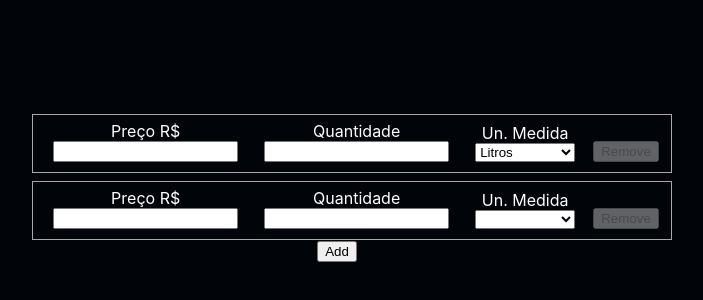
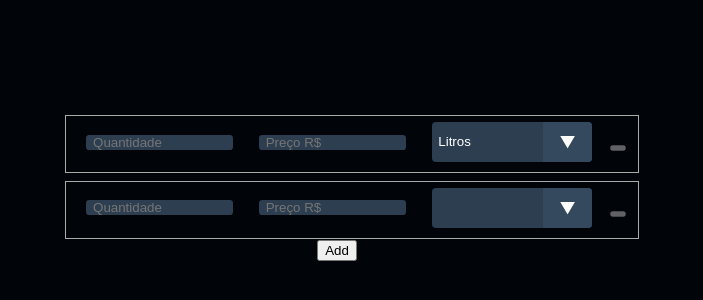
Before and after one commit to rafaelguinho/best-buy-calculator, a React (Create React App) app: page / in a window 1280 px wide. Shown: the part 212-512 px from the top of the page, without its empty margins (303-1006 px from the left). Built offline with nearby package versions, Linux system fonts and the light colour scheme.

Commit message:
Last visual updates

```diff
--- a/package.json
+++ b/package.json
@@ -3,6 +3,9 @@
   "version": "0.1.0",
   "private": true,
   "dependencies": {
+    "@fortawesome/fontawesome-svg-core": "^1.2.34",
+    "@fortawesome/free-solid-svg-icons": "^5.15.2",
+    "@fortawesome/react-fontawesome": "^0.1.14",
     "@testing-library/jest-dom": "^5.11.4",
     "@testing-library/react": "^11.1.0",
     "@testing-library/user-event": "^12.1.10",
--- a/src/App.css
+++ b/src/App.css
@@ -26,6 +26,62 @@ fieldset{
   margin-bottom: .5em;
 }
 
+/* Reset Select */
+select, .input {
+  -webkit-appearance: none;
+  -moz-appearance: none;
+  -ms-appearance: none;
+  appearance: none;
+  outline: 0;
+  box-shadow: none;
+  border: 0 !important;
+  background: #2c3e50;
+  background-image: none;
+}
+/* Remove IE arrow */
+select::-ms-expand {
+  display: none;
+}
+/* Custom Select */
+.select, .input {
+  position: relative;
+  display: flex;
+  width: 10em;
+  height: 40px;
+
+  background: #2c3e50;
+  overflow: hidden;
+  border-radius: .25em;
+}
+select, .input {
+  line-height: 3;
+  flex: 1;
+  padding: 0 .5em;
+  color: #fff;
+  cursor: pointer;
+}
+
+/* Arrow */
+.select::after {
+  line-height: 2.5;
+  content: '\25BC';
+  position: absolute;
+  height: 40px;
+  top: 0;
+  right: 0;
+  padding: 0 1em;
+  background: #34495e;
+  cursor: pointer;
+  pointer-events: none;
+  -webkit-transition: .25s all ease;
+  -o-transition: .25s all ease;
+  transition: .25s all ease;
+}
+/* Transition */
+.select:hover::after {
+  color: #f39c12;
+}
+
 @media only screen and (max-width:375px){
   .button-container{
     display: flex;
@@ -33,8 +89,8 @@ fieldset{
     margin-top: .5em;
   }
   .form-fields{
+    align-items: center;
     flex-direction: column;
-    align-items: center;
   }
   .Label-field > label{
     margin-bottom: .2em;
@@ -62,6 +118,8 @@ fieldset{
 .form-fields{
   display: flex;
   justify-content: space-between;
+
+  align-items: center;
 }
 
 .Label-field{
--- a/src/calculator/BestBuy.jsx
+++ b/src/calculator/BestBuy.jsx
@@ -6,6 +6,7 @@ import reducer from "../reducers/bestBuyReducer";
 import initialState from "../state/initialState";
 import { units } from "../util/units";
 import BestBuyTooltipMessage from "../components/BestBuyTooltipMessage";
+import { FontAwesomeIcon } from '@fortawesome/react-fontawesome'
 
 function BestBuy() {
   const [state, dispatch] = useReducer(reducer, initialState);
@@ -86,19 +87,8 @@ function BestBuy() {
               />
 
               <div className="Label-field">
-                <label>Preço R$</label>
-                <input
-                  ref={register}
-                  onChange={fieldChanged}
-                  type="number"
-                  step="0.01"
-                  name={`${fieldName}.price`}
-                />
-              </div>
-
-              <div className="Label-field">
-                <label>Quantidade</label>
-                <input
+                <input className="input"
+                placeholder="Quantidade"
                   ref={register}
                   onChange={fieldChanged}
                   type="number"
@@ -108,9 +98,19 @@ function BestBuy() {
               </div>
 
               <div className="Label-field">
-              <label>Un. Medida</label>
+                <input className="input"
+                placeholder="Preço R$"
+                  ref={register}
+                  onChange={fieldChanged}
+                  type="number"
+                  step="0.01"
+                  name={`${fieldName}.price`}
+                />
+              </div>
+
+              <div className="select Label-field">
                 <select
-                className="unit-select"
+                  className="unit-select"
                   name={`${fieldName}.unit`}
                   ref={register}
                   onChange={(e) => {
@@ -159,7 +159,7 @@ function BestBuy() {
                     remove(index);
                   }}
                 >
-                  Remove
+                  <FontAwesomeIcon icon="times" />
                 </button>
               </div>
             </div>
```
Also changed, not shown: 2 other files (tests, documents, lock files or other folders).
